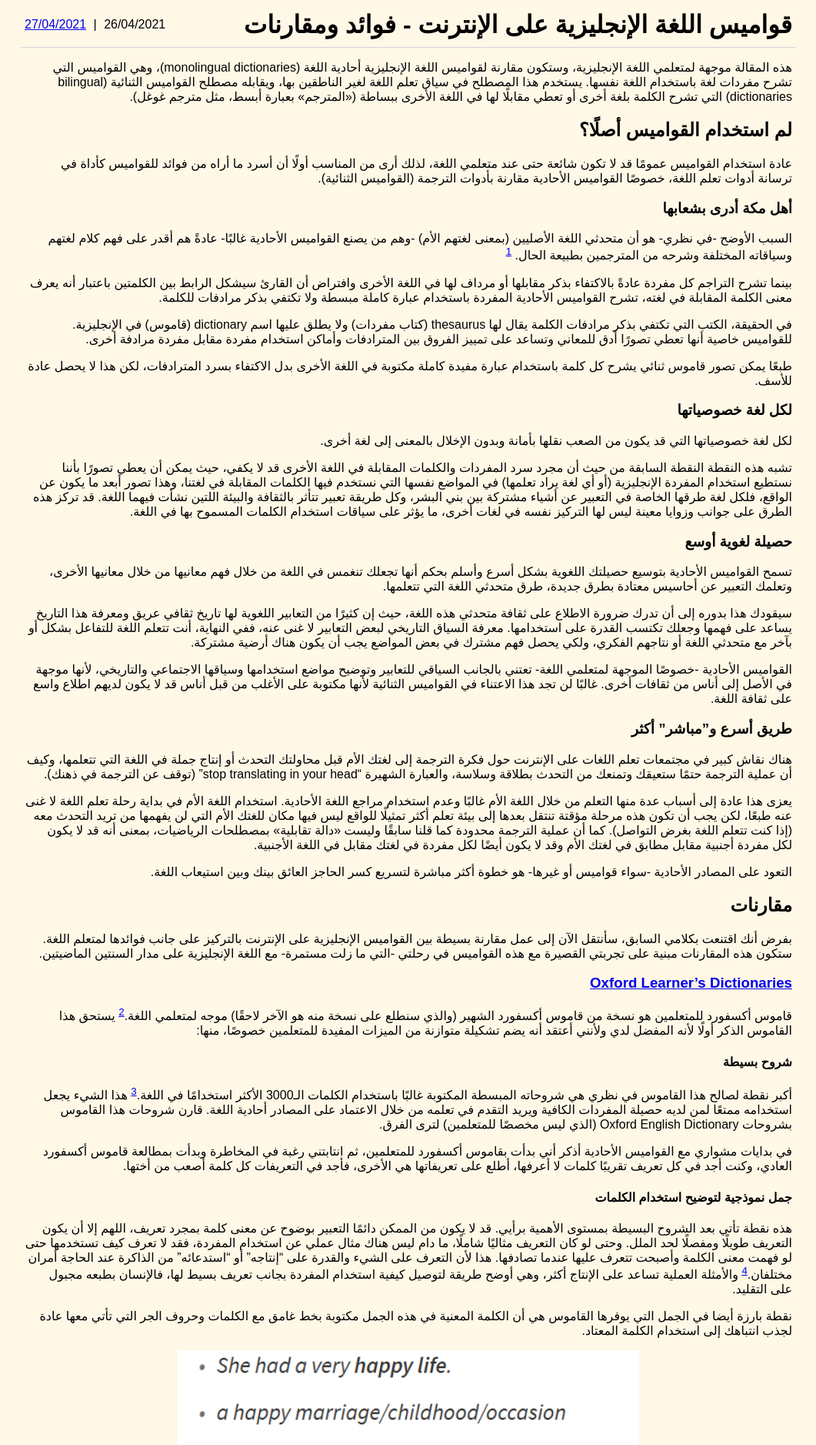
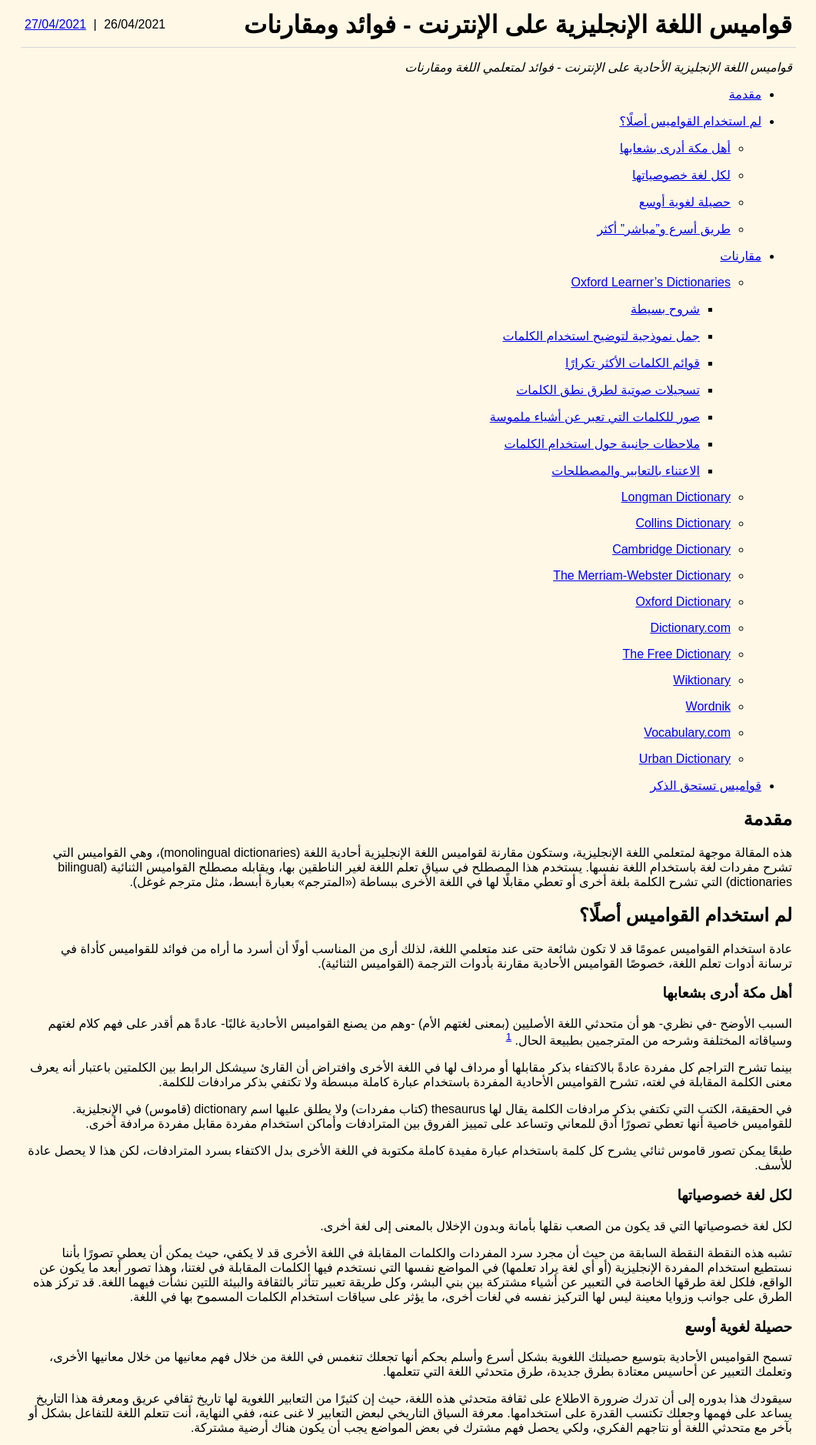
Before and after one commit to abdnh/abdnh.github.io, a Jekyll site: the page built from _posts/2021-04-26-english-dictionaries.md, in a window 1280 px wide. Shown: the top 1877 px of the page at 77% size, without its empty margins (109-1170 px from the left). Built offline with Jekyll 4.4.1, drawn with Linux system fonts in a browser that asks for light colours; the table of contents is made by our own code.

Commit message:
Experiment with local building and pushing to Github
- Add Gemfile
- Use jekyll-toc to generate a table of contents

I'm trying the `jgd` gem to automatically build the site and push
it to the gh-pages branch

```diff
--- a/_config.yml
+++ b/_config.yml
@@ -8,6 +8,8 @@
 
 plugins:
   - jekyll-redirect-from
+  - jekyll-toc
 
 whitelist:
   - jekyll-redirect-from
+  - jekyll-toc
--- a/_layouts/post.html
+++ b/_layouts/post.html
@@ -18,6 +18,9 @@
 		</div>
 	</header>
 	<article>
-		{{ content }}
+		{% if page.description %}
+		<div id="post-description">{{ page.description }}</div>
+		{% endif %}
+		{{ content | toc }}
 	</article>
 </div>
--- a/_posts/2021-04-26-english-dictionaries.md
+++ b/_posts/2021-04-26-english-dictionaries.md
@@ -1,9 +1,13 @@
 ---
 layout: post
 title: "قواميس اللغة الإنجليزية على الإنترنت - فوائد ومقارنات"
+description: "قواميس اللغة الإنجليزية الأحادية على الإنترنت - فوائد لمتعلمي اللغة ومقارنات"
 modified: 2021-04-27
+toc: true
 uuid: 078b7863-defa-4dbd-aada-52dd94295cac
 ---
+
+## مقدمة
 
 هذه المقالة موجهة لمتعلمي اللغة الإنجليزية،
 وستكون مقارنة لقواميس اللغة الإنجليزية أحادية اللغة (monolingual dictionaries)،
--- a/css/main.css
+++ b/css/main.css
@@ -177,3 +177,9 @@
     margin-bottom: 1rem;
     margin-top: 1rem;
 }
+
+#post-description {
+    font-style: italic;
+    margin-top: 1rem;
+    margin-bottom: 1rem;
+}
```
Also changed, not shown: Gemfile (added, +18 -0 lines), Gemfile.lock (added).
